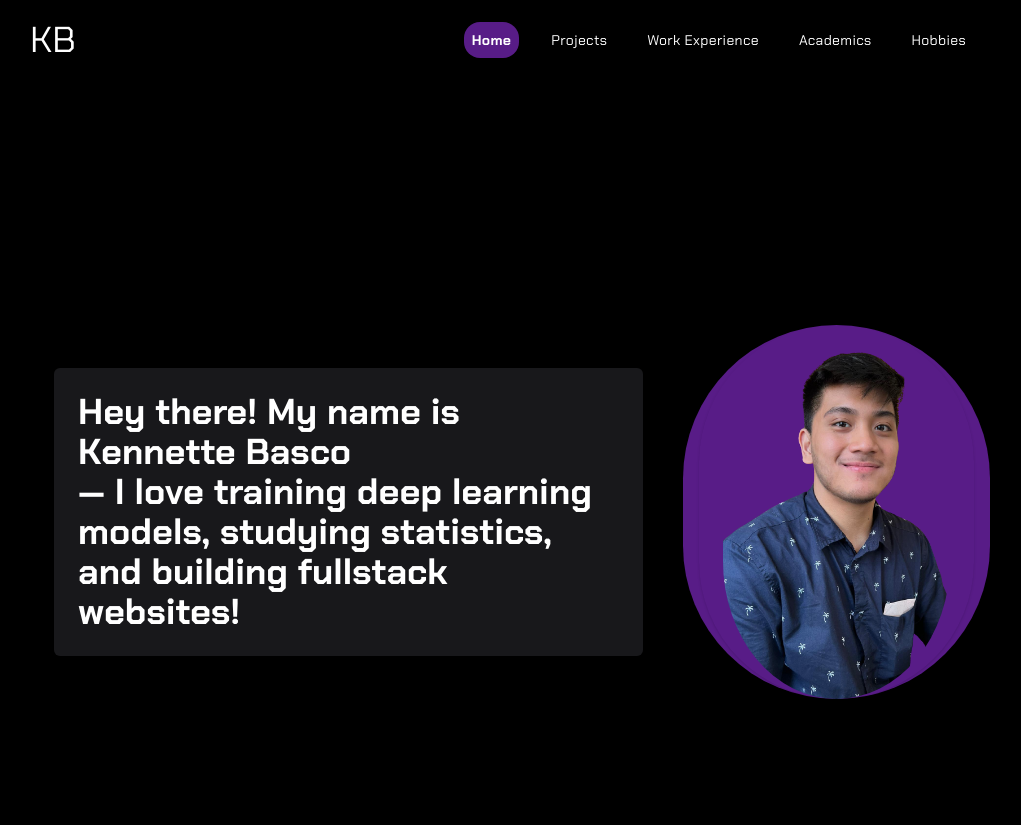
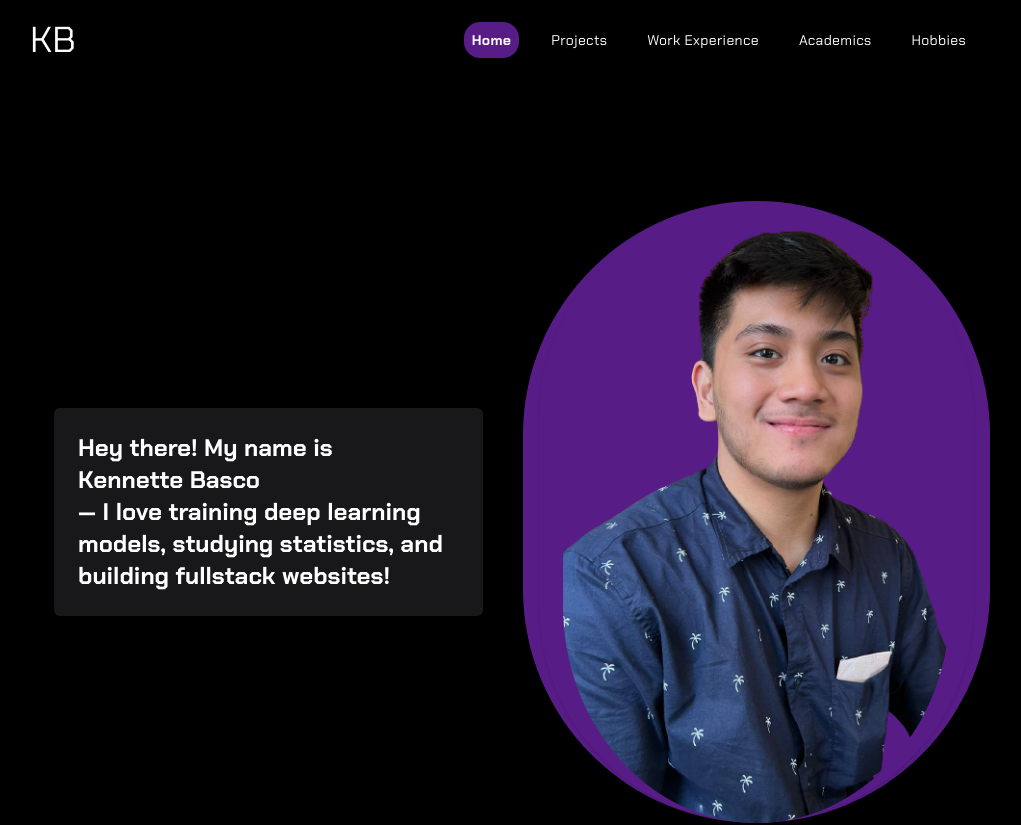
Before and after one commit to kankenny/personal-website, a Next.js app: page / in a window 1280 px wide. Shown: the top 825 px of the page, without its empty margins (138-1159 px from the left). Built offline with nearby package versions, Linux system fonts and the light colour scheme.

Commit message:
chore: adjust font size

```diff
--- a/src/components/routes/home/banner/BannerDescription.tsx
+++ b/src/components/routes/home/banner/BannerDescription.tsx
@@ -16,7 +16,7 @@ const textVariant = {
 const BannerDescription = () => {
   return (
     <motion.div
-      className="w-full text-white text-2xl  md:text-4xl space-y-10 text-center p-10 md:pr-0 md:mx-auto md:text-left my-auto font-bold"
+      className="w-1/2 text-white text-lg  md:text-2xl space-y-10 text-center p-10 md:pr-0 md:mx-auto md:text-left my-auto font-bold"
       variants={textVariant}
       initial="hidden"
       animate="visible"
```
